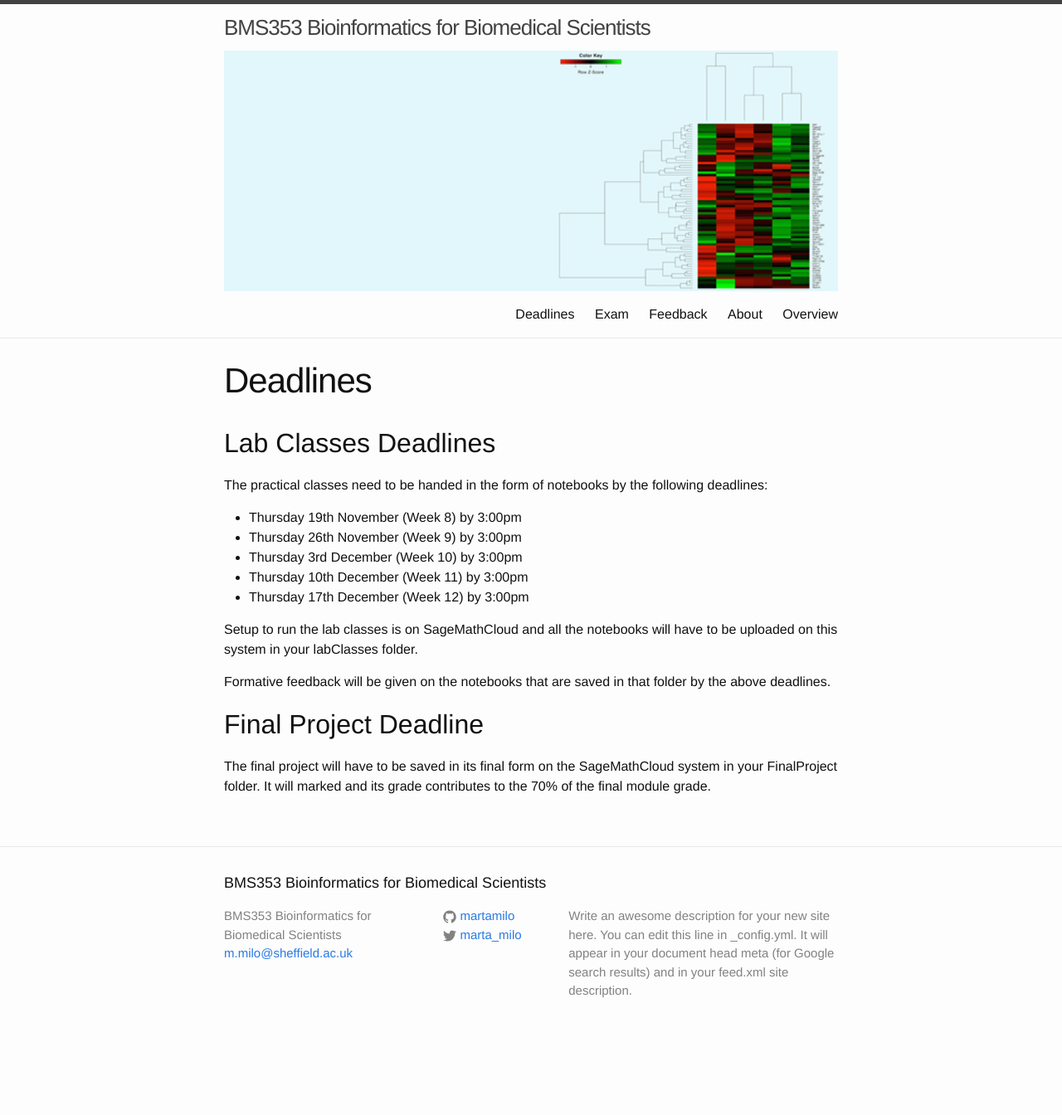
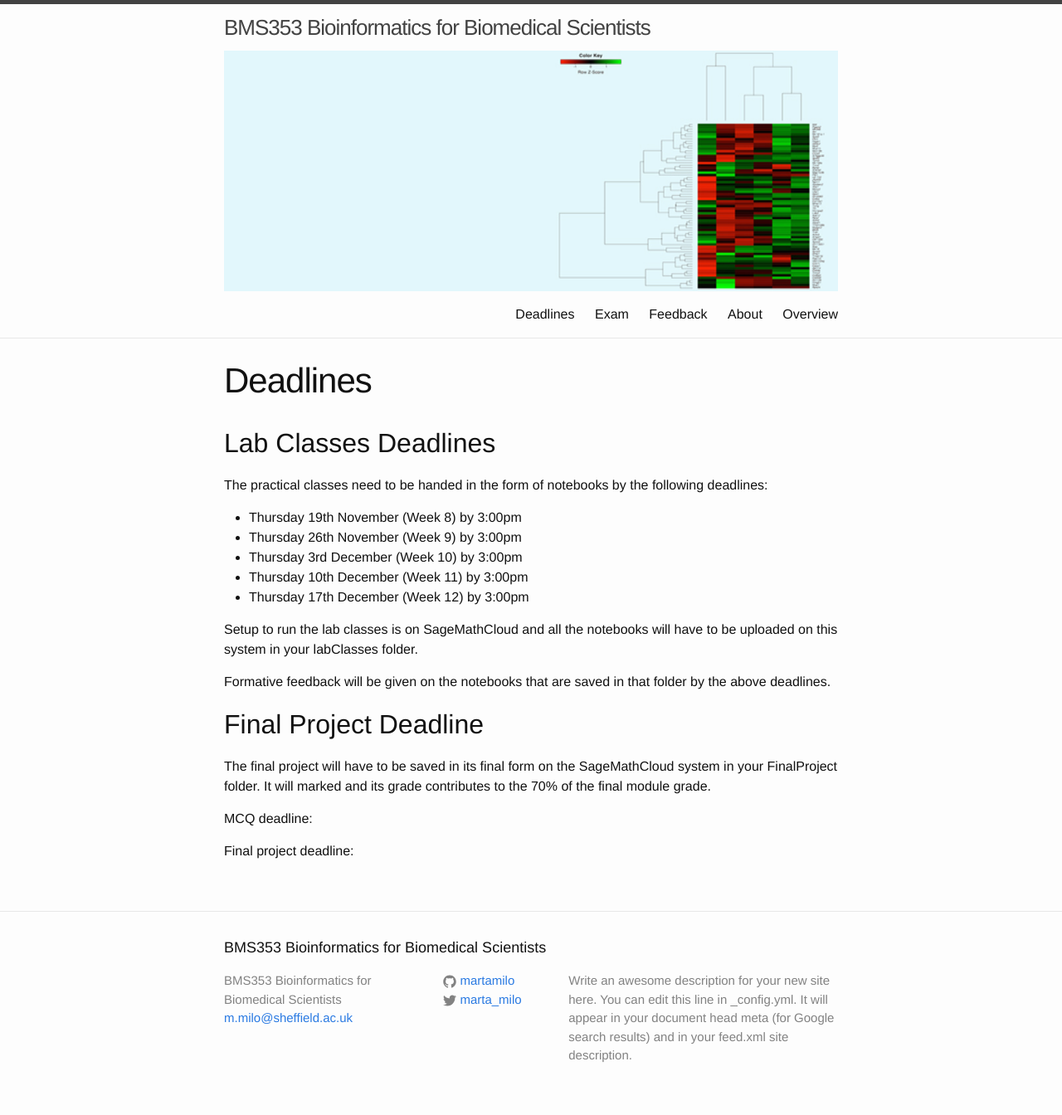
Before and after one commit to sods/bioinformatics, a Jekyll site: the page built from deadlines.md, in a window 1280 px wide. Shown: the whole page at 83% size. Built offline with Jekyll 4.4.1, drawn with Linux system fonts in a browser that asks for light colours; before the commit the page ends 1266 px from its top, so only the background shows below that.

```diff
--- a/deadlines.md
+++ b/deadlines.md
@@ -22,3 +22,7 @@ Formative feedback will be given on the notebooks that are saved in that folder
 ## Final Project Deadline
 
 The final project will have to be saved in its final form on the SageMathCloud system in your FinalProject folder. It will marked and its grade contributes to the 70% of the final module grade.
+
+MCQ deadline:
+
+Final project deadline:
```
